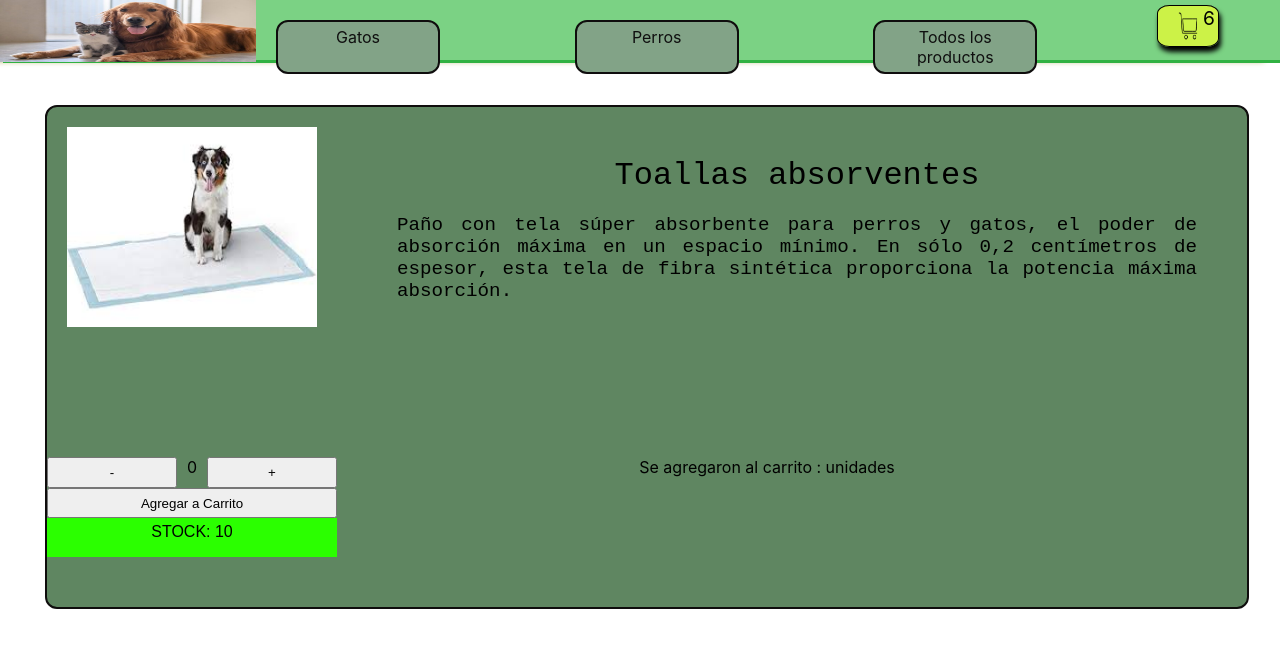
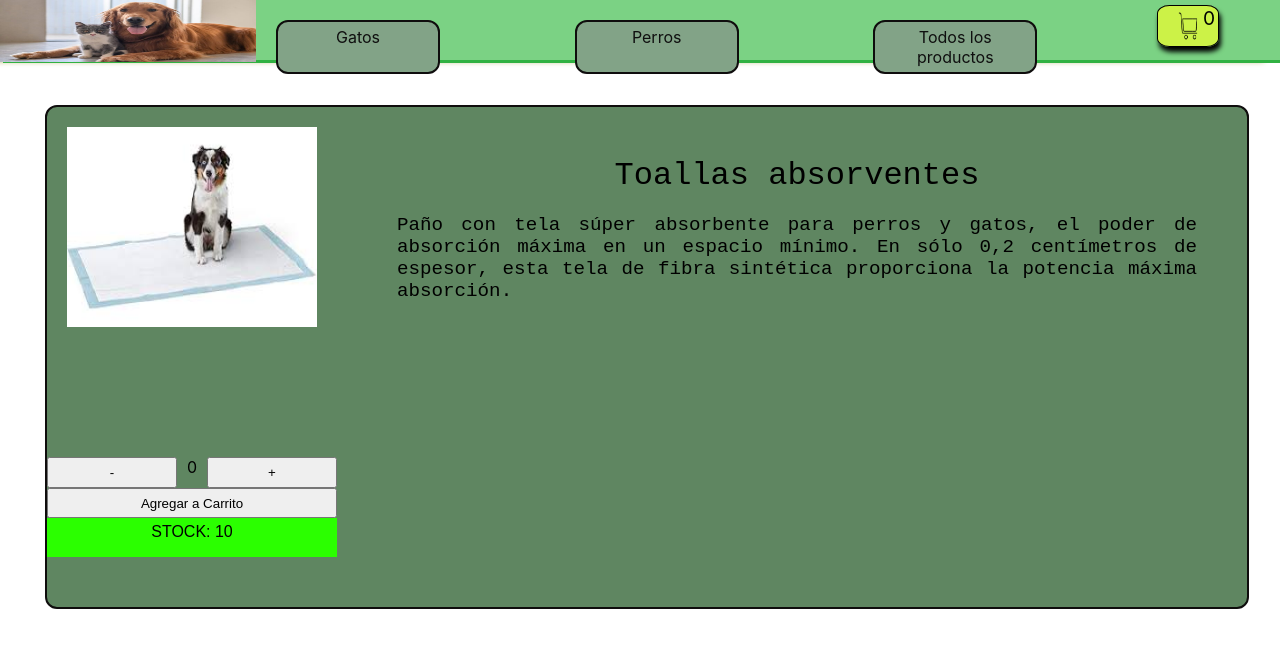
Before and after one commit to genesispinto/proyectoReactJs, a React (Create React App) app: page /Item/1 in a window 1280 px wide. Shown: the top 648 px of the page. Built offline with nearby package versions, Linux system fonts and the light colour scheme.

Commit message:
implementando CartContext

```diff
--- a/package.json
+++ b/package.json
@@ -10,7 +10,7 @@
     "react-dom": "^17.0.2",
     "react-router-dom": "^6.3.0",
     "react-scripts": "5.0.0",
-    "sweetalert": "^2.1.2",
+    "sweetalert2": "^11.4.8",
     "web-vitals": "^2.1.4"
   },
   "scripts": {
--- a/src/App.js
+++ b/src/App.js
@@ -3,10 +3,14 @@ import NavBar from './components/NavBar/NavBar';
 import ItemListContainer from './components/ItemListContainer/ItemListContainer';
 import ItemDetailContainer from './components/ItemDetailContainer/ItemDetailContainer';
 import { BrowserRouter, Routes, Route } from 'react-router-dom';
+import { CartContextProvider} from './components/context/cartContext';
 
 function App() {
+
   return (
     <div className="App">
+
+      <CartContextProvider >
         <BrowserRouter>
          <NavBar/>
          <Routes>
@@ -17,6 +21,8 @@ function App() {
             <Route path='/Todos-los-productos' element={<ItemListContainer title="Lista de productos"/>} />
           </Routes>
       </BrowserRouter>
+      </CartContextProvider>
+
     </div>
   );
 }
--- a/src/components/CartWidget/CartWidget.js
+++ b/src/components/CartWidget/CartWidget.js
@@ -1,11 +1,15 @@
 import imagenCarro from "./carrito1.png"
 import "./CartWidget.css"
+import { cartContext } from "../context/cartContext"
+import {useContext } from "react"
 
 const CartWidget = () =>{
+    const {contador} = useContext(cartContext)
+    console.log(contador)
     return(
         <div id="carro">
         <img src={imagenCarro} id="ImagenCarro" alt="logo"></img>
-        <p id="numeroCarro"> 6</p>
+        <p id="numeroCarro">{contador}</p>
         </div>
 
 
--- a/src/components/ItemCount/ItemCount.js
+++ b/src/components/ItemCount/ItemCount.js
@@ -21,7 +21,7 @@ const ItemCount = (props) =>{
 
     }
     const handleOnAdd = () =>{
-        props.onAdd(count)
+        if(count>0) props.onAdd(count)
     }
     return(
         <div className="controlesProductos">
--- a/src/components/ItemDetail/ItemDetail.js
+++ b/src/components/ItemDetail/ItemDetail.js
@@ -1,27 +1,31 @@
 import ItemCount from "../ItemCount/ItemCount"
-import {useState} from "react"
+import {useState , useContext} from "react"
+import { cartContext } from "../context/cartContext"
 import "../ItemDetail/ItemDetail.css"
 import { Link } from "react-router-dom"
 
-const ItemDetail = ({pictureUrl, title, description}) =>{
-    const [count, setCount]= useState()
+
+
+const ItemDetail = ({pictureUrl, title, description, id, price}) =>{
     const [typeInput, setTyInput]= useState ('true')
+    const {AddItem} = useContext(cartContext)
 
-    const handlerOnAdd = (quantity) =>{
-        setCount(quantity)
+    const HandlerOnAdd = (count) =>{
         setTyInput(!typeInput)
 
-       }
+        const productToAdd ={
+            id, title, price, count
+        }
+        AddItem(productToAdd)
+    }
     return(
         <div className="itemDetail">
             <img src={pictureUrl} alt={title} className="imgDetail"/>
-            { typeInput ? <ItemCount stock1= {10} initial = {0} onAdd= {handlerOnAdd} className="itemCount"/> :<Link to="/cart/finalizarCompra" className="btn1"> Terminar compra</Link>}
+            { typeInput ? <ItemCount stock1= {10} initial = {0} onAdd= {HandlerOnAdd} className="itemCount"/> :<Link to="/cart" className="btn1"> Terminar compra</Link>}
             <div className="detalle">
                 <h1 className="nombreProducto">{title}</h1> <br/>
                 <p className="descriptionProducto">{description}</p>
             </div>
-           {/* { swal(`Se agregaron al carrito : ${count} unidades`)} */}
-           <p>Se agregaron al carrito : {count} unidades</p>
         </div>
     )
 }
--- /dev/null
+++ b/src/components/context/cartContext.js
@@ -0,0 +1,40 @@
+import { useState, createContext} from "react";
+import Swal from "sweetalert2"
+
+export const cartContext = createContext()
+
+export const CartContextProvider = ({children})=>{
+    const [cart, setCart] = useState([])
+    const [contador,setcontador]=useState(0)
+    let count =0
+
+    const AddItem =(productToAdd)=>{
+        const cart1 = cart.concat(productToAdd)
+
+        if (cart.some(prod => prod.id === productToAdd.id)) {
+            cart1.pop()
+            Swal.fire({
+                title: "Error",
+                text:`Producto ya fue agregado al carrito`,
+                icon: "error",
+                timer: "1500",})
+        }
+            else{
+                setCart(cart1)
+                cart1.forEach(prod => {count += prod.count})
+                setcontador(count)
+                Swal.fire({
+                    title: "Saved",
+                    text:`Se agregaron al carrito : ${productToAdd.count} unidades`,
+                    icon: "success",
+                    timer: "1500",})
+                }
+    }
+
+    return(
+        <cartContext.Provider value={{AddItem, contador}}>
+            {children}
+        </cartContext.Provider>
+    )
+
+}
```
Also changed, not shown: 1 other file (tests, documents, lock files or other folders).
